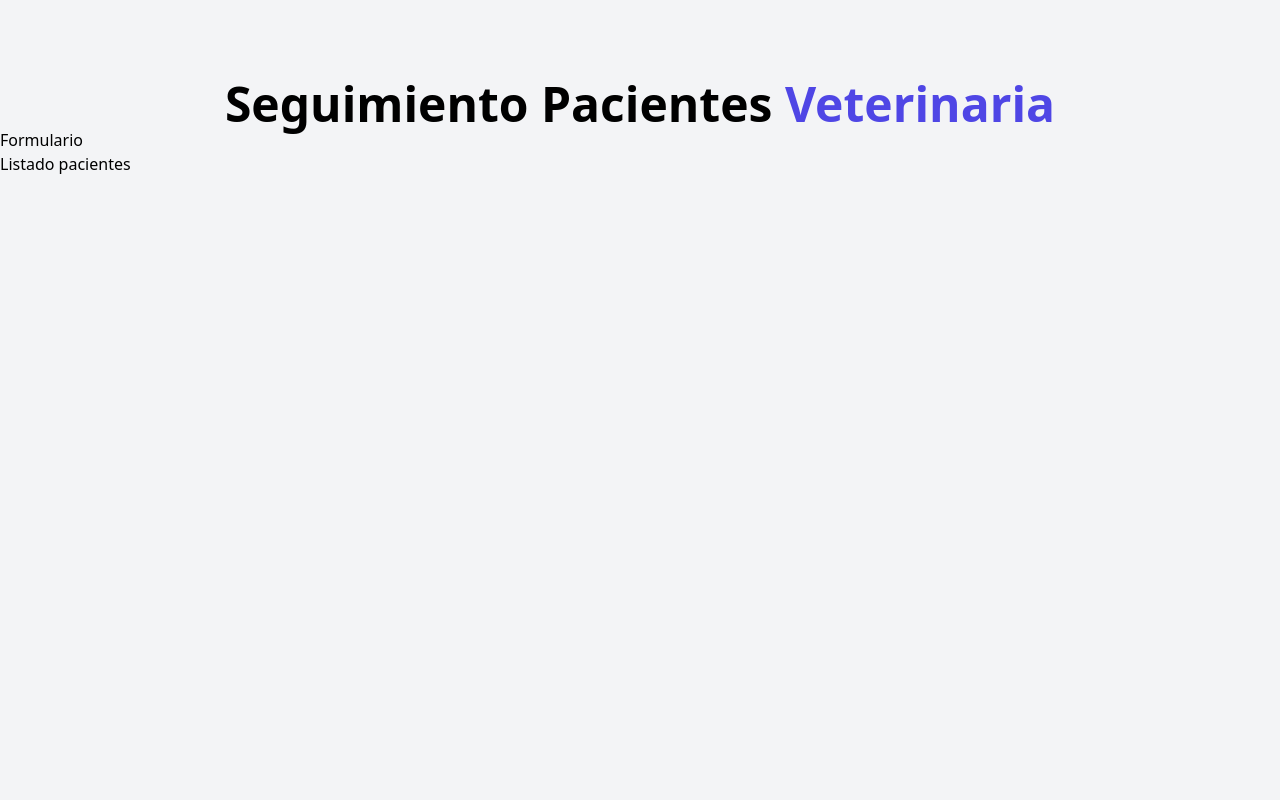
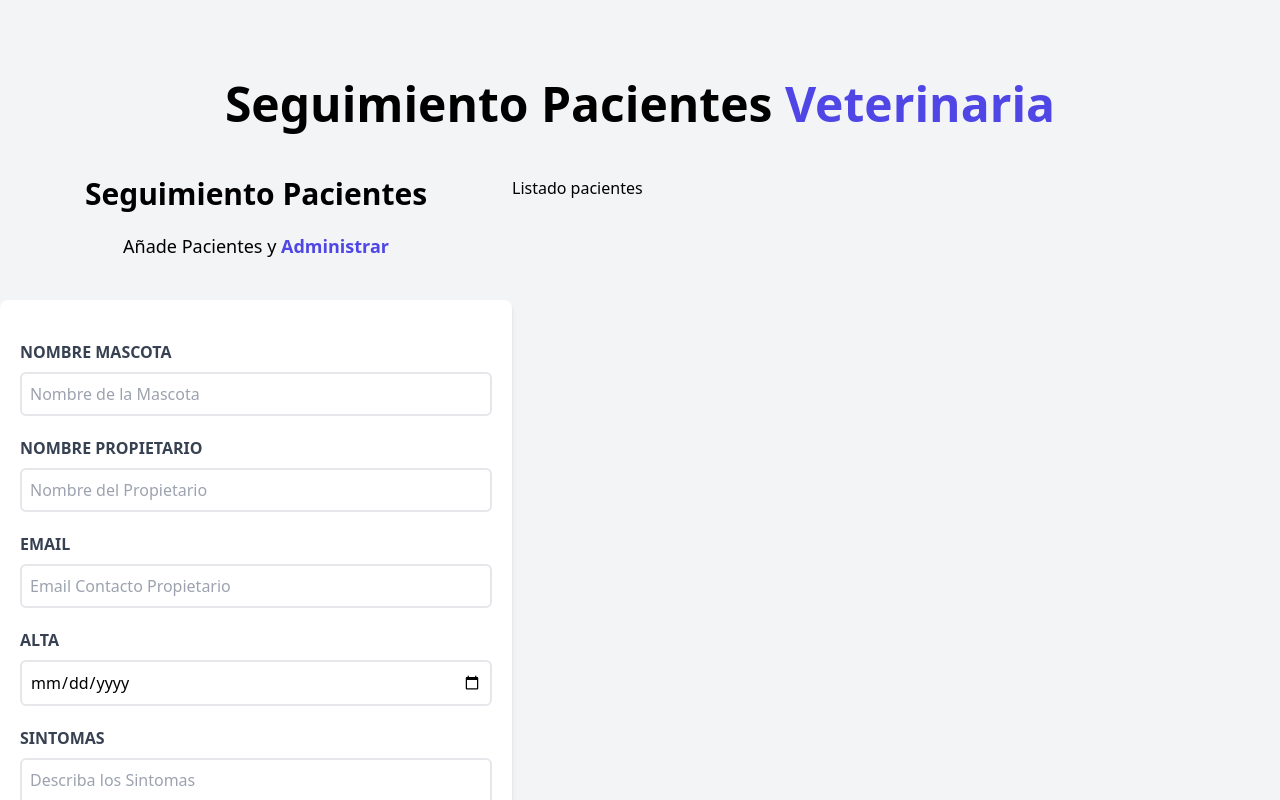
Before and after one commit to Josue0411/citas-react-, a React (Vite) app: page / in a window 1280 px wide. Shown: the top 800 px of the page. Built offline with nearby package versions, Linux system fonts and the light colour scheme.

Commit message:
Formulario terminado

```diff
--- a/src/App.jsx
+++ b/src/App.jsx
@@ -5,8 +5,10 @@
   return (
     <div className="container mx-auto mt-20">
       <Header />
-      <Formulario />
-      <ListadoPaciente />
+      <div className="mt-12 md:flex">
+        <Formulario />
+        <ListadoPaciente />
+      </div>
     </div>
   );
 }
--- a/src/components/Formulario.jsx
+++ b/src/components/Formulario.jsx
@@ -1,7 +1,78 @@
 const Formulario = () => {
   return (
-    <div>
-      <h2>Formulario</h2>
+    <div className="md:w-1/2 lg:w-2/5">
+      <h2 className="font-black text-3xl text-center">Seguimiento Pacientes</h2>
+      <p className="text-lg mt-5 text-center mb-10">
+        Añade Pacientes y {""}
+        <span className="text-indigo-600 font-bold">Administrar</span>
+      </p>
+      <form className="bg-white shadow-md rounded-lg py-10 px-5 mb-10">
+        <div className="mb-5">
+          <label
+            htmlFor="mascota"
+            className="block text-gray-700 font-bold uppercase"
+          >
+            Nombre Mascota
+          </label>
+          <input
+            id="mascota"
+            type="text"
+            className="border-2 w-full p-2 mt-2 placeholder-gray-400 rounded-md"
+            placeholder="Nombre de la Mascota"
+          />
+        </div>
+        <div className="mb-5">
+          <label
+            htmlFor="propietario"
+            className="block text-gray-700 font-bold uppercase"
+          >
+            Nombre Propietario
+          </label>
+          <input
+            id="propietario"
+            type="text"
+            className="border-2 w-full p-2 mt-2 placeholder-gray-400 rounded-md"
+            placeholder="Nombre del Propietario"
+          />
+        </div>
+        <div className="mb-5">
+          <label
+            htmlFor="email"
+            className="block text-gray-700 font-bold uppercase"
+          >
+            Email
+          </label>
+          <input
+            id="email"
+            type="email"
+            className="border-2 w-full p-2 mt-2 placeholder-gray-400 rounded-md"
+            placeholder="Email Contacto Propietario"
+          />
+        </div>
+        <div className="mb-5">
+          <label
+            htmlFor="alta"
+            className="block text-gray-700 font-bold uppercase"
+          >
+            Alta
+          </label>
+          <input
+            id="alta"
+            type="date"
+            className="border-2 w-full p-2 mt-2 placeholder-gray-400 rounded-md"
+          />
+        </div>
+        <div className="mb-5">
+          <label
+            htmlFor="sintomas"
+            className="block text-gray-700 font-bold uppercase"
+          >
+            Sintomas
+          </label>
+          <textarea name=""  className="border-2 w-full p-2 mt-2 placeholder-gray-400 rounded-md" placeholder="Describa los Sintomas" id="sintomas" cols="30" rows="10"/>
+        </div>
+        <input type="submit" className="bg-indigo-600 w-full p-3 text-white uppercase font-bold hover:bg-indigo-700 cursor-pointer transition-colors" value='Agregar Paciente' />
+      </form>
     </div>
   );
 };
--- a/src/components/Header.jsx
+++ b/src/components/Header.jsx
@@ -1,8 +1,8 @@
 function Header() {
   return (
-      <h1 className="font-black text-5xl text-center md:w-2/3 mx-auto">
-        Seguimiento Pacientes <span className="text-indigo-600">Veterinaria</span>
-      </h1>
+    <h1 className="font-black text-5xl text-center md:w-2/3 mx-auto">
+      Seguimiento Pacientes <span className="text-indigo-600">Veterinaria</span>
+    </h1>
   );
 }
 
--- a/src/components/ListadoPaciente.jsx
+++ b/src/components/ListadoPaciente.jsx
@@ -1,5 +1,9 @@
 const ListadoPaciente = () => {
-  return <h2>Listado pacientes</h2>;
+  return (
+    <div className="w-1/2 lg:w-3/5">
+      <h2>Listado pacientes</h2>
+    </div>
+  )
 };
 
 export default ListadoPaciente;
```
